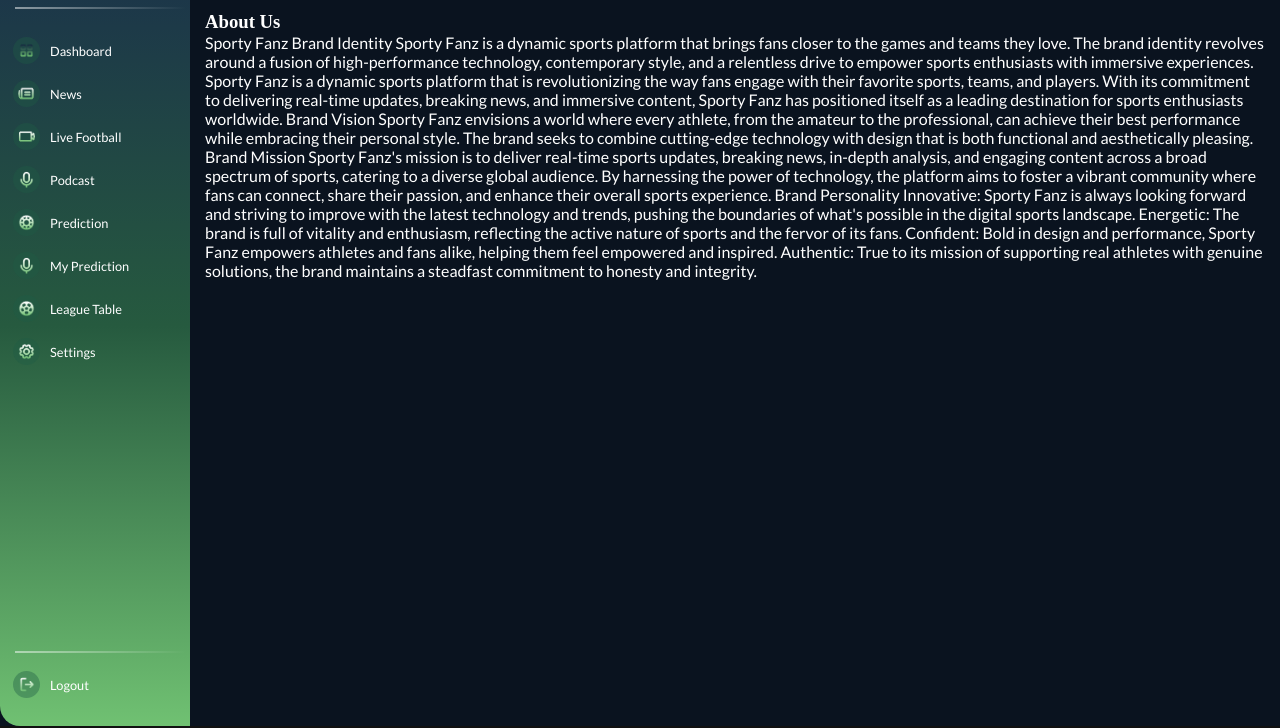
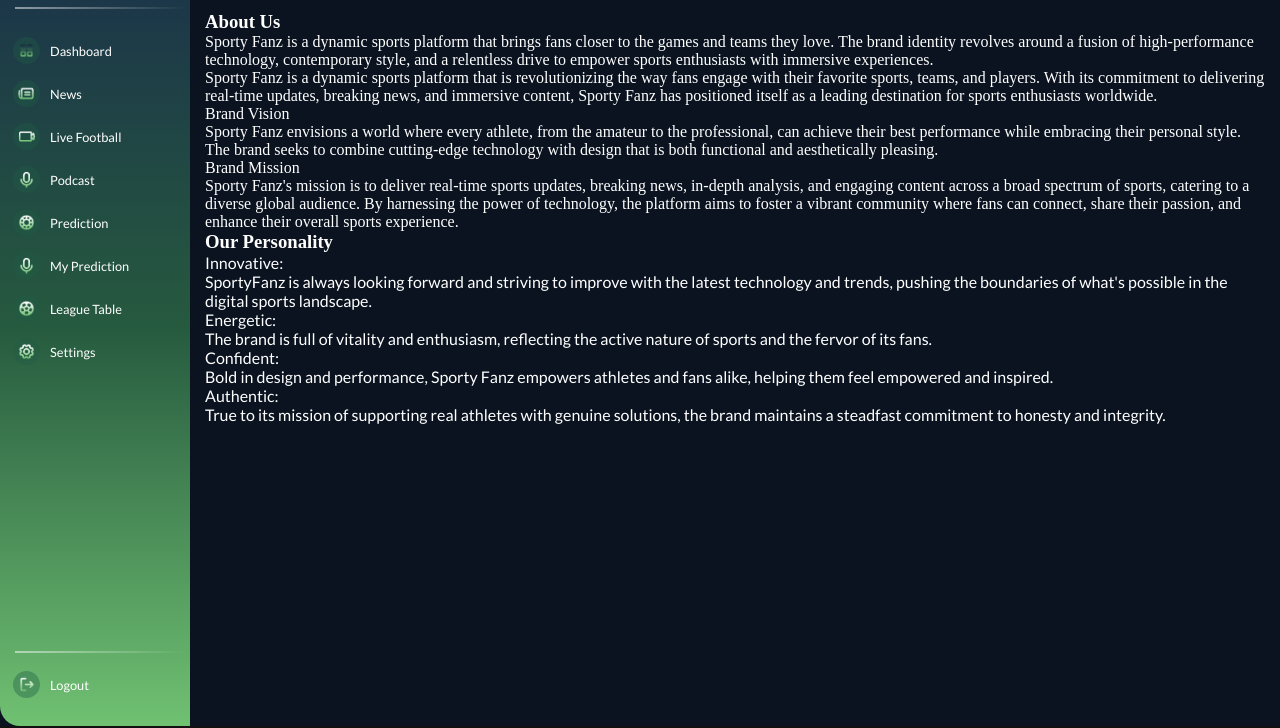
Before and after one commit to sportyfanzworkspace/sportyfanz-1, a website: page visitors-dashboard/about.html in a window 1280 px wide. Shown: the part 74-802 px from the top of the page. Drawn offline with nearby package versions, Linux system fonts and the light colour scheme; no server answers.

Commit message:
Update about.html

```diff
--- a/visitors-dashboard/about.html
+++ b/visitors-dashboard/about.html
@@ -124,46 +124,47 @@
         <div class="layer">
             <div class="about-details">
             <h3>About Us</h3>
-            <h4>Sporty Fanz Brand Identity
+            <div class="brandVission">
 
+                <p>
                 Sporty Fanz is a dynamic sports platform that brings fans closer to the games and teams they love. The
                 brand identity revolves around a fusion of high-performance technology, contemporary style, and a
                 relentless drive to empower sports enthusiasts with immersive experiences.
-
-                Sporty Fanz is a dynamic sports platform that is revolutionizing the way fans engage with their favorite
+                </p>
+                <p>Sporty Fanz is a dynamic sports platform that is revolutionizing the way fans engage with their favorite
                 sports, teams, and players. With its commitment to delivering real-time updates, breaking news, and
                 immersive content, Sporty Fanz has positioned itself as a leading destination for sports enthusiasts
-                worldwide.
+                worldwide.</p>
 
-                Brand Vision
+                <span>Brand Vision</span>
+                <p>Sporty Fanz envisions a world where every athlete, from the amateur to the professional, can achieve
+                their best performance while embracing their personal style. The brand seeks to combine cutting-edge
+                technology with design that is both functional and aesthetically pleasing.</p>
 
-                Sporty Fanz envisions a world where every athlete, from the amateur to the professional, can achieve
-                their best performance while embracing their personal style. The brand seeks to combine cutting-edge
-                technology with design that is both functional and aesthetically pleasing.
-
-                Brand Mission
-
-                Sporty Fanz's mission is to deliver real-time sports updates, breaking news, in-depth analysis, and
+                <span>Brand Mission</span>
+                <p>Sporty Fanz's mission is to deliver real-time sports updates, breaking news, in-depth analysis, and
                 engaging content across a broad spectrum of sports, catering to a diverse global audience. By
                 harnessing the power of technology, the platform aims to foster a vibrant community where fans can
-                connect, share their passion, and enhance their overall sports experience.
+                connect, share their passion, and enhance their overall sports experience.</p>
+            </div>
 
-                Brand Personality
-
-                Innovative: Sporty Fanz is always looking forward and striving to improve with the latest
-                technology and trends, pushing the boundaries of what's possible in the digital sports
-                landscape.
-
-                Energetic: The brand is full of vitality and enthusiasm, reflecting the active nature of sports and
-                the fervor of its fans.
-
-                Confident: Bold in design and performance, Sporty Fanz empowers athletes and fans alike,
-                helping them feel empowered and inspired.
-
-                Authentic: True to its mission of supporting real athletes with genuine solutions, the brand
-                maintains a steadfast commitment to honesty and integrity.
-            </h4>
-        </div>
+            <h3 class="ourPersonal">Our Personality</h3>
+            <h4 class="brandPersonality">
+                <span>Innovative:</span>
+                <p>SportyFanz is always looking forward and striving to improve with the latest
+                 technology and trends, pushing the boundaries of what's possible in the digital sports
+                 landscape.</p>
+                <span>Energetic:</span>
+                 <p>The brand is full of vitality and enthusiasm, reflecting the active nature of sports and
+                  the fervor of its fans.</p>
+                 <span>Confident:</span>
+                 <p>Bold in design and performance, Sporty Fanz empowers athletes and fans alike,
+                 helping them feel empowered and inspired.</p>
+                 <span>Authentic:</span>
+                 <p> True to its mission of supporting real athletes with genuine solutions, the brand
+                  maintains a steadfast commitment to honesty and integrity.</p>
+                </h4>
+             </div>
         </div>
     </div>
 </div>
```
